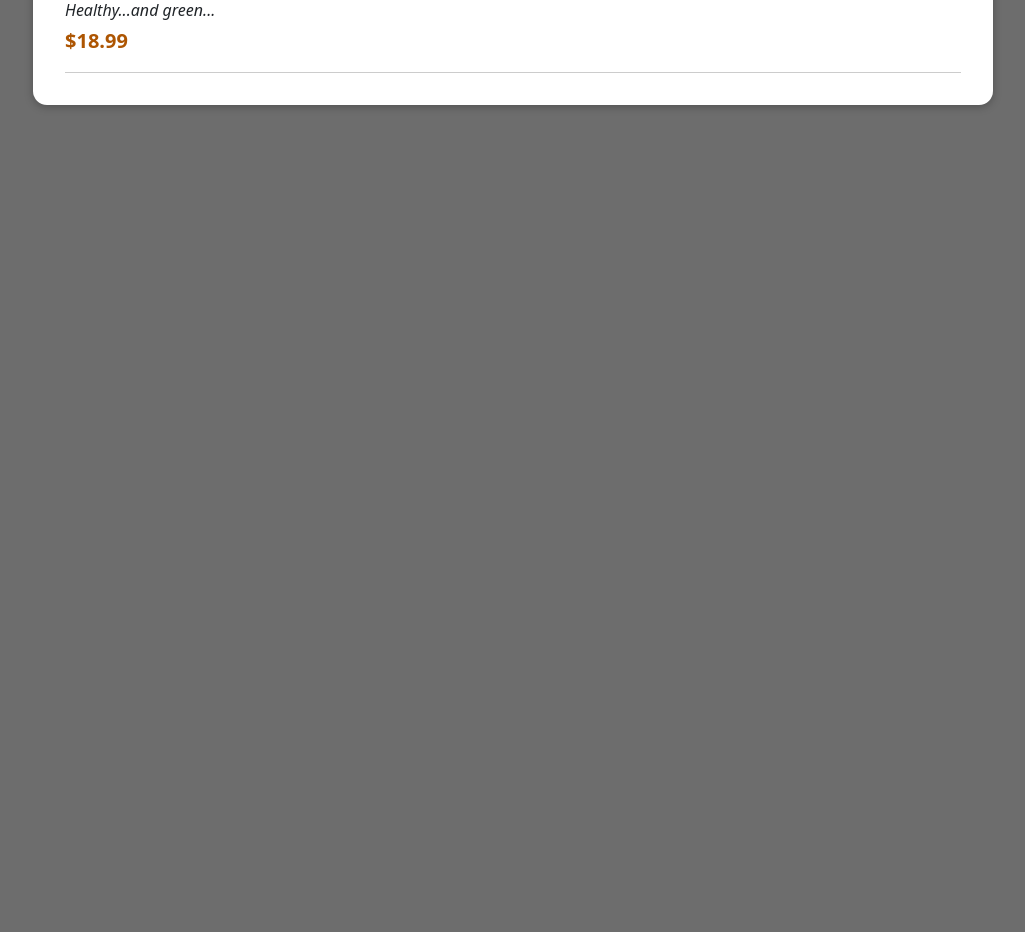
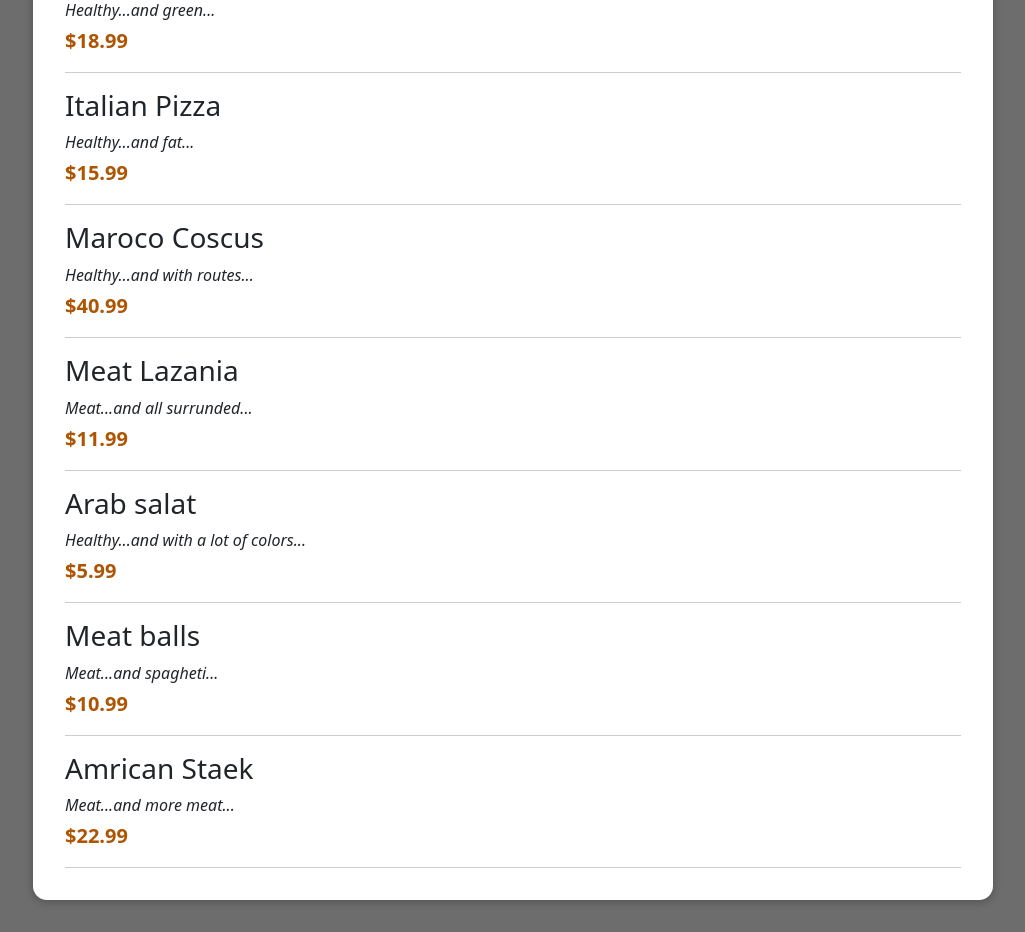
Before and after one commit to shimislm/Food-order-APP-using-react, a React (Create React App) app: page / in a window 1280 px wide. Shown: the part 920-1852 px from the top of the page, without its empty margins (127-1152 px from the left). Before the commit the page ends 1057 px from the top, so only its background shows below. Built offline with nearby package versions, Linux system fonts and the light colour scheme; a web font is replaced by a local one.

Commit message:
add more food

```diff
--- a/src/components/FoodMeals/FoodAvailable.js
+++ b/src/components/FoodMeals/FoodAvailable.js
@@ -27,6 +27,42 @@ const DUMMY_MEALS = [
     description: "Healthy...and green...",
     price: 18.99,
   },
+  {
+    id: "m5",
+    name: "Italian Pizza",
+    description: "Healthy...and fat...",
+    price: 15.99,
+  },
+  {
+    id: "m6",
+    name: "Maroco Coscus",
+    description: "Healthy...and with routes...",
+    price: 40.99,
+  },
+  {
+    id: "m7",
+    name: "Meat Lazania",
+    description: "Meat...and all surrunded...",
+    price: 11.99,
+  },
+  {
+    id: "m8",
+    name: "Arab salat",
+    description: "Healthy...and with a lot of colors...",
+    price: 5.99,
+  },
+  {
+    id: "m9",
+    name: "Meat balls",
+    description: "Meat...and spagheti...",
+    price: 10.99,
+  },
+  {
+    id: "m10",
+    name: "Amrican Staek",
+    description: "Meat...and more meat...",
+    price: 22.99,
+  },
 ];
 const FoodAvailable = () => {
   return (
```
Also changed, not shown: 1 other file (tests, documents, lock files or other folders).
